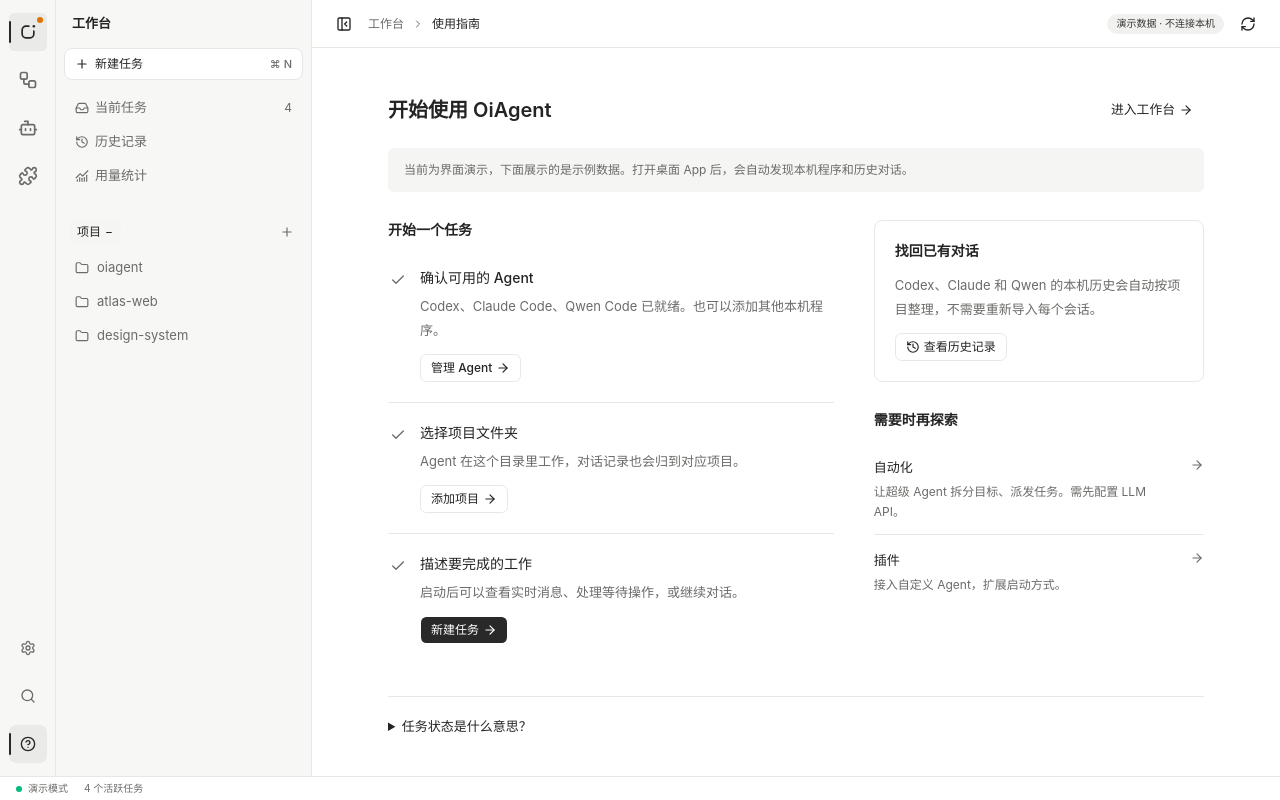
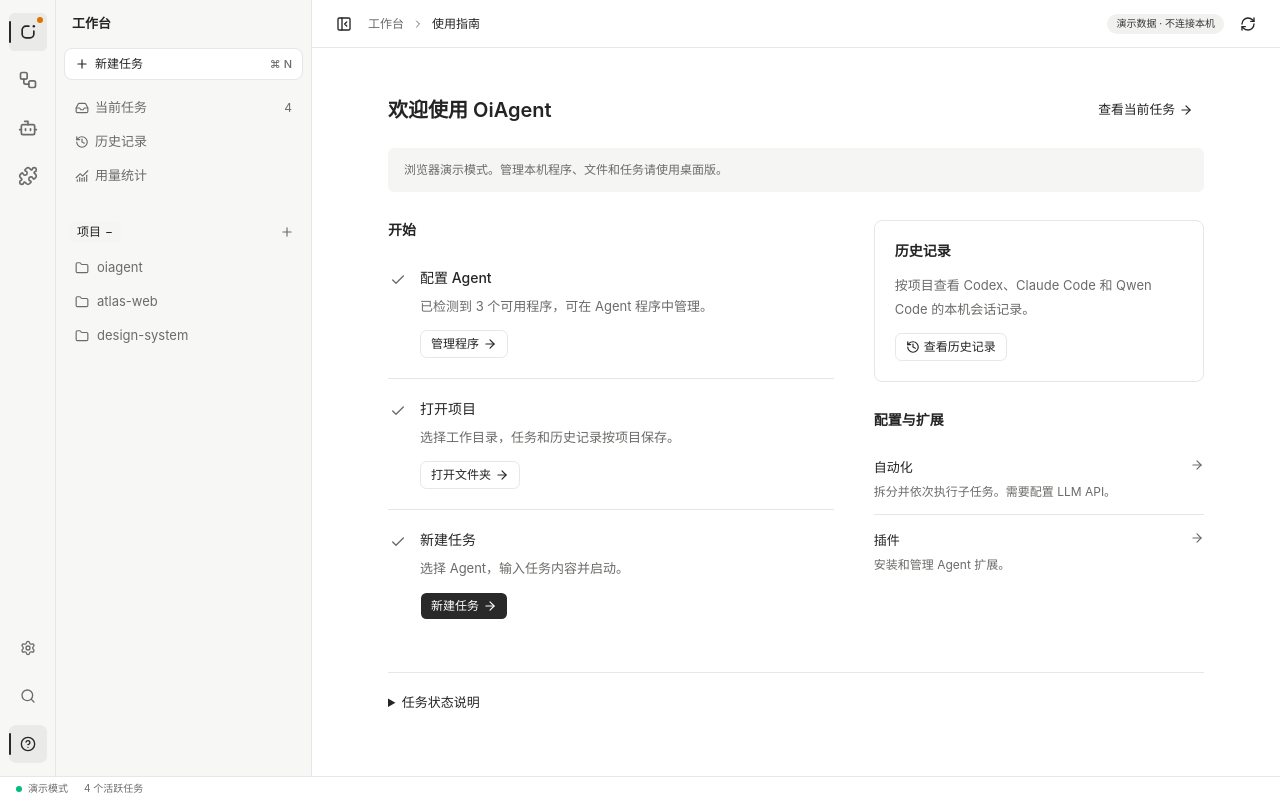
Before and after one commit to yemaster/OiAgent, a React (Vite) app: page / in a window 1280 px wide. Built offline with nearby package versions, Linux system fonts and the light colour scheme.

Commit message:
refactor(guide): use concise welcome page instructions

```diff
--- a/src/pages/Guide.tsx
+++ b/src/pages/Guide.tsx
@@ -17,24 +17,24 @@
   const available = snapshot.agents.filter((a) => a.available);
   const steps = [
     {
-      title: "确认可用的 Agent",
+      title: "配置 Agent",
       description: available.length
-        ? `${available.map((a) => a.name).join("、")} 已就绪。也可以添加其他本机程序。`
-        : "先在本机安装并登录 Agent（如 Codex、Claude、Gemini 或 OpenCode），再扫描程序。",
+        ? `已检测到 ${available.length} 个可用程序，可在 Agent 程序中管理。`
+        : "安装并登录 Agent 后，扫描本机程序或手动添加。",
       done: available.length > 0,
-      action: "管理 Agent",
+      action: "管理程序",
       run: () => onNavigate("agents"),
     },
     {
-      title: "选择项目文件夹",
-      description: "Agent 在这个目录里工作，对话记录也会归到对应项目。",
+      title: "打开项目",
+      description: "选择工作目录，任务和历史记录按项目保存。",
       done: snapshot.projects.length > 0,
-      action: "添加项目",
+      action: "打开文件夹",
       run: onAddProject,
     },
     {
-      title: "描述要完成的工作",
-      description: "启动后可以查看实时消息、处理等待操作，或继续对话。",
+      title: "新建任务",
+      description: "选择 Agent，输入任务内容并启动。",
       done: snapshot.tasks.some((t) => t.source === "managed"),
       action: "新建任务",
       run: () => onNavigate("new"),
@@ -42,27 +42,26 @@
   ];
   return (
     <div className="mx-auto max-w-4xl px-6 py-9 lg:px-10 lg:py-12">
-      <PageHeading title="开始使用 OiAgent">
+      <PageHeading title="欢迎使用 OiAgent">
         <Button variant="ghost" size="sm" onClick={onDismiss}>
-          进入工作台
+          查看当前任务
           <ArrowRight />
         </Button>
       </PageHeading>
       {!desktop && (
         <p className="mb-7 rounded-md bg-muted px-4 py-3 text-xs leading-5 text-muted-foreground">
-          当前为界面演示，下面展示的是示例数据。打开桌面 App
-          后，会自动发现本机程序和历史对话。
+          浏览器演示模式。管理本机程序、文件和任务请使用桌面版。
         </p>
       )}
       <div className="grid gap-10 lg:grid-cols-[1.35fr_1fr]">
         <section>
-          <h2 className="mb-2 text-sm font-semibold">开始一个任务</h2>
+          <h2 className="mb-2 text-sm font-semibold">开始</h2>
           <ol className="divide-y">
             {steps.map((step, i) => (
               <li key={step.title} className="flex gap-3 py-5">
                 <span className="mt-0.5 flex size-5 shrink-0 items-center justify-center text-muted-foreground">
                   {step.done ? (
-                    <Check className="size-4" aria-label="已就绪" />
+                    <Check className="size-4" aria-label="已完成" />
                   ) : (
                     <span className="text-xs tabular-nums">{i + 1}</span>
                   )}
@@ -88,10 +87,9 @@
         </section>
         <section className="space-y-7">
           <div className="rounded-lg border p-5">
-            <h2 className="text-sm font-semibold">找回已有对话</h2>
+            <h2 className="text-sm font-semibold">历史记录</h2>
             <p className="my-3 text-[13px] leading-6 text-muted-foreground">
-              Codex、Claude 和 Qwen
-              的本机历史会自动按项目整理，不需要重新导入每个会话。
+              按项目查看 Codex、Claude Code 和 Qwen Code 的本机会话记录。
             </p>
             <Button
               variant="outline"
@@ -104,7 +102,7 @@
             </Button>
           </div>
           <div>
-            <h2 className="mb-3 text-sm font-semibold">需要时再探索</h2>
+            <h2 className="mb-3 text-sm font-semibold">配置与扩展</h2>
             <div className="divide-y">
               <button
                 onClick={() => onNavigate("supervisor")}
@@ -113,7 +111,7 @@
                 <div className="flex-1">
                   <span className="text-[13px] font-medium">自动化</span>
                   <p className="mt-1 text-xs leading-5 text-muted-foreground">
-                    让超级 Agent 拆分目标、派发任务。需先配置 LLM API。
+                    拆分并依次执行子任务。需要配置 LLM API。
                   </p>
                 </div>
                 <ArrowRight className="mt-1 size-3.5 text-muted-foreground" />
@@ -125,7 +123,7 @@
                 <div className="flex-1">
                   <span className="text-[13px] font-medium">插件</span>
                   <p className="mt-1 text-xs leading-5 text-muted-foreground">
-                    接入自定义 Agent，扩展启动方式。
+                    安装和管理 Agent 扩展。
                   </p>
                 </div>
                 <ArrowRight className="mt-1 size-3.5 text-muted-foreground" />
@@ -136,7 +134,7 @@
       </div>
       <details className="mt-8 border-t pt-5 text-[13px]">
         <summary className="w-fit cursor-pointer font-medium">
-          任务状态是什么意思？
+          任务状态说明
         </summary>
         <dl className="mt-4 grid gap-x-8 gap-y-4 text-xs sm:grid-cols-2">
           <div>
@@ -145,19 +143,19 @@
               等待操作
             </dt>
             <dd className="mt-1.5 leading-5 text-muted-foreground">
-              打开详情查看提示，Agent 可能需要补充信息或处理确认。
+              需要确认权限或补充信息，请打开任务详情处理。
             </dd>
           </div>
           <div>
             <dt className="font-medium">进行中 / 待启动</dt>
             <dd className="mt-1.5 leading-5 text-muted-foreground">
-              正在执行，或已保存任务、等待你手动启动。
+              进行中：正在执行。待启动：已保存，等待手动启动。
             </dd>
           </div>
           <div>
             <dt className="font-medium">历史会话</dt>
             <dd className="mt-1.5 leading-5 text-muted-foreground">
-              来自本机 CLI 的已有记录，不代表任务已通过验收。
+              从 Agent 的本地会话记录导入。
             </dd>
           </div>
           <div>
@@ -166,7 +164,7 @@
               归档记录
             </dt>
             <dd className="mt-1.5 leading-5 text-muted-foreground">
-              在任务详情的「任务信息」中归档。之后可从历史记录恢复。
+              在「任务信息」中归档，在「历史记录」中恢复。
             </dd>
           </div>
         </dl>
```
Also changed, not shown: 2 other files (tests, documents, lock files or other folders).
